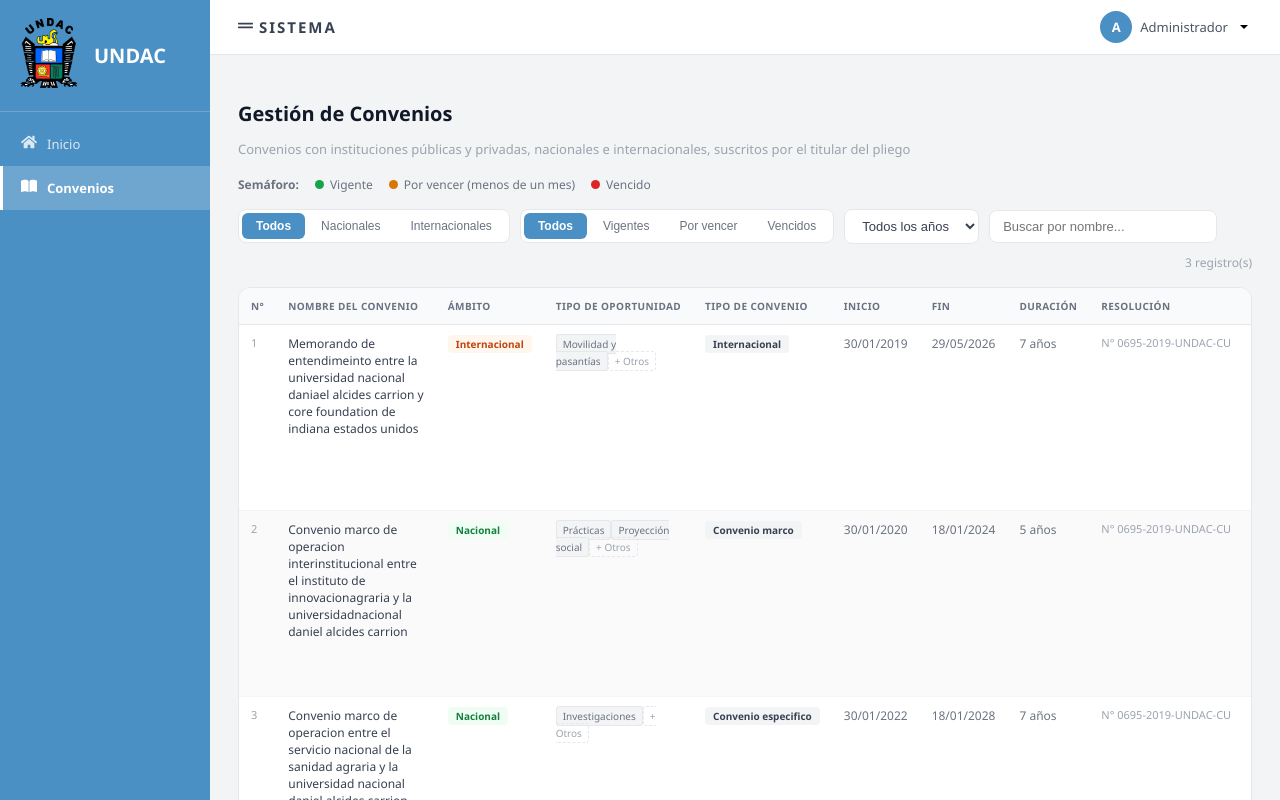
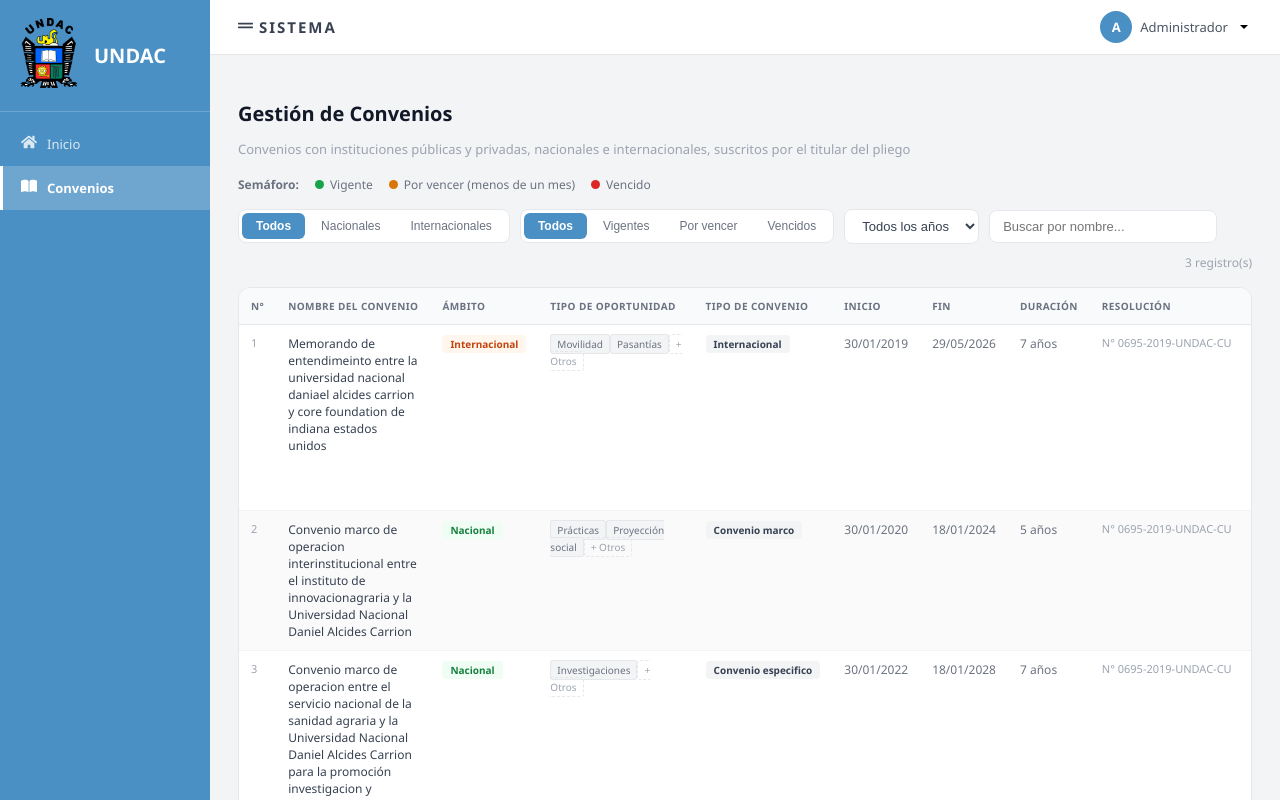
Before and after one commit to BritneyRS/Sistema_Undac, a React (Create React App) app: page / in a window 1280 px wide. Both pictures are taken after a click on the element "Convenios". Built offline with nearby package versions, Linux system fonts and the light colour scheme.

Commit message:
Convenios arreglo v3

```diff
--- a/src/Components/Tableconvenios.jsx
+++ b/src/Components/Tableconvenios.jsx
@@ -9,7 +9,8 @@ const OPORTUNIDADES = [
   { key: "proyeccion",      label: "Proyección social" },
   { key: "capacitacion",    label: "Capacitación" },
   { key: "laboral",         label: "Oportunidad laboral" },
-  { key: "movilidad",       label: "Movilidad y pasantías" },
+  { key: "movilidad",       label: "Movilidad" },
+  { key: "pasantia",       label: "Pasantías" },
 ];
 /* SECCION TIPO */
 function TipoBadge({ tipo }) {
--- a/src/Styles/style.css
+++ b/src/Styles/style.css
@@ -345,7 +345,7 @@
 
   color: #6b7280;
 
-  border: 0.5px solid #e5e7eb;
+  border: 0.15px solid #e5e7eb;
 
   user-select: none;
 }
--- a/src/data/convenios.js
+++ b/src/data/convenios.js
@@ -8,6 +8,7 @@ export const conveniosData = [
         proyeccion:false,
         capacitacion:false,
         laboral:false,
+        pasantia:true,
         movilidad:true,
         Otros:"",
         tipo:"Internacional",
@@ -15,11 +16,11 @@ export const conveniosData = [
         fin:"2026-05-29",
         duracion: "7 años",
         resolucion: "N° 0695-2019-UNDAC-CU",
-        Resultados: "El vicerrector academicos, el vicerector de insvestigacion. La facultad de ingenieria de Minas y la Escuela de Posgrado, a traves del presenteconvenio vienen ejecutando actividades y proyectos en materia de investigacion",
+        Resultados: "El vicerrector academicos, el vicerector de insvestigacion. La facultad de ingenieria de Minas y la Escuela de Posgrado, a traves del presente convenio vienen ejecutando actividades y proyectos en materia de investigacion",
     },
     {
         id:2,
-        nombre: "Convenio marco de operacion interinstitucional entre el instituto de innovacionagraria y la universidadnacional daniel alcides carrion",
+        nombre: "Convenio marco de operacion interinstitucional entre el instituto de innovacionagraria y la Universidad Nacional Daniel Alcides Carrion",
         ambito: "Nacional",
         practicas:true,
         investigaciones:false,
@@ -33,11 +34,11 @@ export const conveniosData = [
         fin:"2024-01-18",
         duracion: "5 años",
         resolucion: "N° 0695-2019-UNDAC-CU",
-        Resultados: "El vicerrector academicos, el vicerector de insvestigacion. La facultad de ingenieria de Minas y la Escuela de Posgrado, a traves del presenteconvenio vienen ejecutando actividades y proyectos en materia de investigacion",
+        Resultados: "",
     },
     {
         id:3,
-        nombre: "Convenio marco de operacion entre el servicio nacional de la sanidad agraria y la universidad nacional daniel alcides carrion para la promocióninvestigacion y difusion del control biologico",
+        nombre: "Convenio marco de operacion entre el servicio nacional de la sanidad agraria y la Universidad Nacional Daniel Alcides Carrion para la promoción investigacion y difusion del control biologico",
         ambito: "Nacional",
         practicas:false,
         investigaciones:true,
--- a/src/utils/semaforo.js
+++ b/src/utils/semaforo.js
@@ -15,7 +15,7 @@ export function calcularSemaforo(fechaFin) {
     };
   }
 
-  if (difDias <= 31) {
+  if (difDias <= 30) {
     // menos de un mes
     return {
       color: "amarillo",
```
Also changed, not shown: src/Image/Icon/icon_home.png (deleted), src/Image/Icon/icon_libro.png (deleted).
